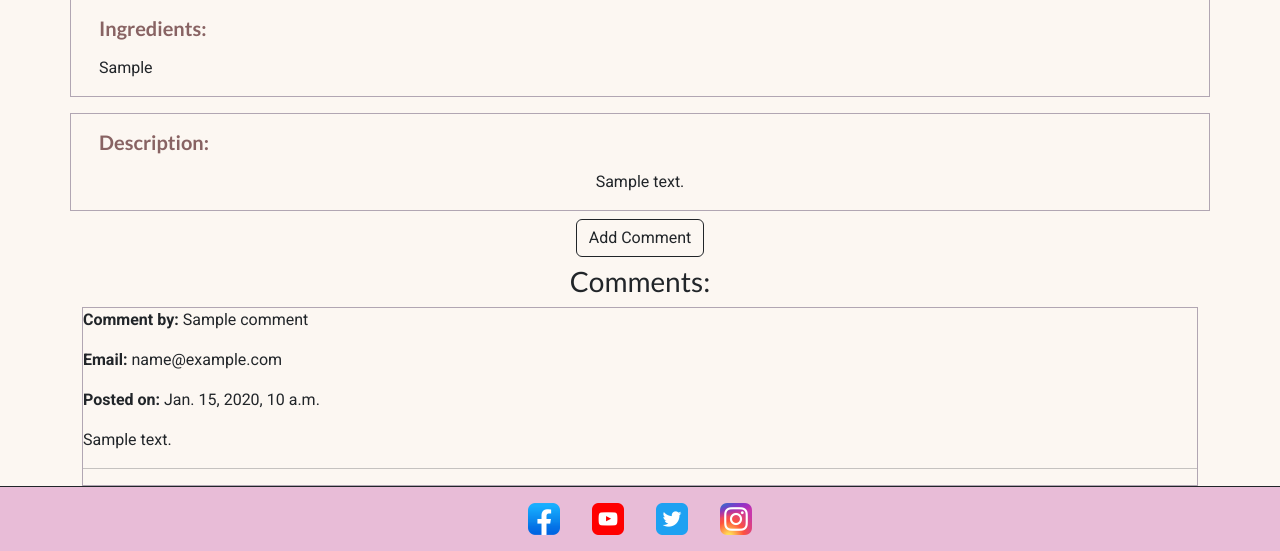
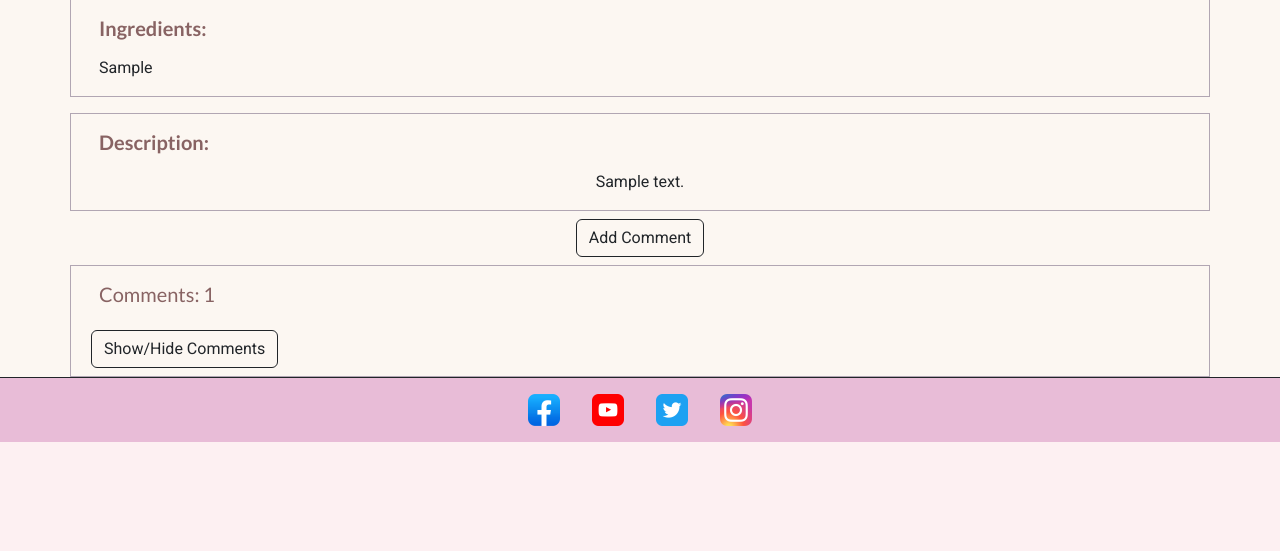
Before and after one commit to pzompa/PP4-Practical-Life-Hacks, a Django app: page /hacks/1/ in a window 1280 px wide. Shown: the part 429-980 px from the top of the page. After the commit the page ends 871 px from the top, so only its background shows below. Run offline with Django 4.2, Linux system fonts and the light colour scheme; tables that the repository leaves empty hold one stand-in row (values such as "Sample post"); some libraries are stand-ins or nearby versions.

Commit message:
Update the comment section collapsible and add a counter.

```diff
--- a/hacks/templates/hacks/hack_detail.html
+++ b/hacks/templates/hacks/hack_detail.html
@@ -9,7 +9,7 @@ Hack Detail - {{hack.title}}
 <div class="container p-4">
     <div class="d-flex flex-column">
         {% if "placeholder" in hack.image.url %}
-        <img src="https://res.cloudinary.com/aliokeeffe/image/upload/v1656016833/placeholder_image_prqssg.jpg"
+        <img src="https://res.cloudinary.com/dript5k0k/image/upload/v1687098783/nnxhjygr6oivcmytqe5a.png"
             class="hack-detail-img" alt="placeholder image">
         {% else %}
         <img src=" {{ hack.image.url }}" alt="hack image" class="hack-detail-img">
@@ -50,17 +50,23 @@ Hack Detail - {{hack.title}}
     {% endif %}
     <a href="{% url 'create_comment' hack_id=hack.id %}" class="btn btn-outline-dark m-2">Add Comment</a>
 </div>
-<div class="container">
-    <h3 class="text-center">Comments:</h3>
+
+<div class="container hack-detail-card">
+        <h5 class="hack-detail-background m-3">Comments: {{ comments.count }}</h5>
+        <button class="btn btn-outline-dark m-2" type="button" data-bs-toggle="collapse" data-bs-target="#commentsCollapse" aria-expanded="false" aria-controls="commentsCollapse">
+            Show/Hide Comments
+        </button>
+
+    <div class="collapse" id="commentsCollapse">
         <div class="hack-detail-card">
             {% for comment in comments %}
             <form container>
                 {% csrf_token %}
                 {{ form|crispy }}
-        <div class="comment">
-            <p><strong>Comment by:</strong> {{ comment.name }}</p>
-            <p><strong>Email:</strong> {{ comment.email }}</p>
-            <p><strong>Posted on:</strong> {{ comment.created_on }}</p>
+                <div class="comment m-3">
+                    <p><strong class="hack-detail-background m-2">Comment by:</strong> {{ comment.name }}</p>
+                    <p><strong class="hack-detail-background m-2">Email:</strong> {{ comment.email }}</p>
+                    <p><strong class="hack-detail-background m-2">Posted on:</strong> {{ comment.created_on }}</p>
                     <p>{{ comment.comment_text }}</p>
                     <hr>
                 </div>
@@ -69,5 +75,7 @@ Hack Detail - {{hack.title}}
             <p>No comments yet.</p>
             {% endfor %}
         </div>
+    </div>
+</div>
 
 {% endblock %}
```
Lines whose indentation alone changed are shown as unchanged.
